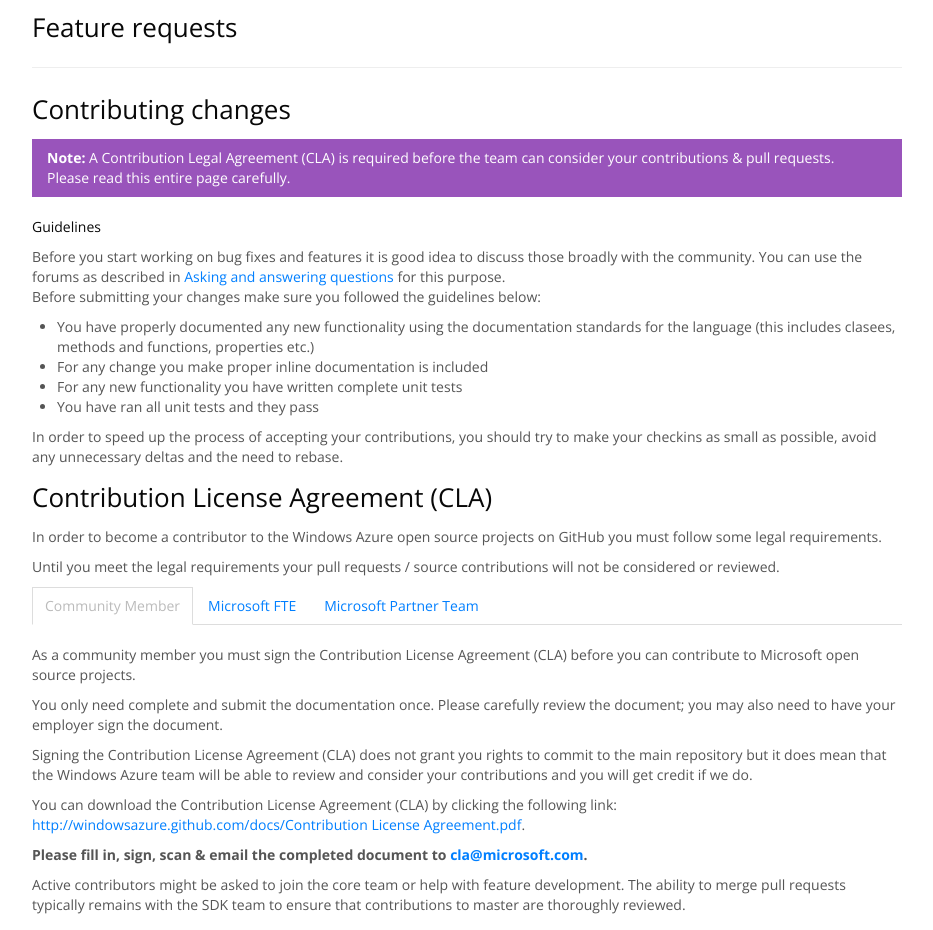
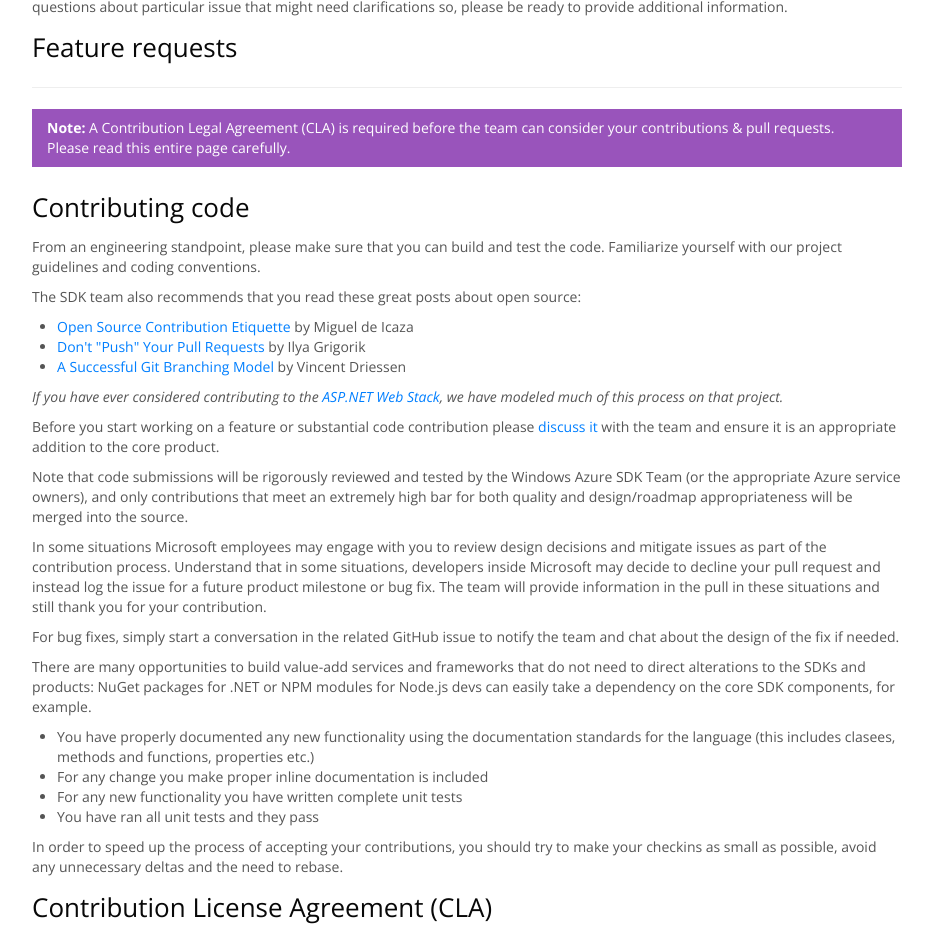
Before and after one commit to WindowsAzure/windowsazure.github.io, a plain HTML site: page guidelines.html in a window 1280 px wide. Shown: the part 1124-2054 px from the top of the page, without its empty margins (323-1256 px from the left). Drawn offline with nearby package versions, Linux system fonts and the light colour scheme.

Commit message:
filling out detailed sections

```diff
--- a/guidelines.html
+++ b/guidelines.html
@@ -74,9 +74,10 @@
                         <li><a href="#issues"><i class="icon-chevron-right"></i>Opening issues</a></li>
                         <li><a href="#features"><i class="icon-chevron-right"></i>Feature requests</a></li>
                         <li class="nav-header">OSS Development</li>
-                        <li><a href="#contributing"><i class="icon-chevron-right"></i>Guidelines</a></li>
+                        <li><a href="#contributing"><i class="icon-chevron-right"></i>Contributing code</a></li>
                         <li><a href="#cla"><i class="icon-chevron-right"></i>Legal / CLA</a></li>
                         <li><a href="#stepbystep"><i class="icon-chevron-right"></i>Step-by-step</a></li>
+                        <li><a href="#codereviews"><i class="icon-chevron-right"></i>Code reviews</a></li>
                         <li><a href="#contact"><i class="icon-chevron-right"></i>Contact the team</a></li>
                         <li class="nav-header">Join our team</li>
                         <li><a href="#jobs"><i class="icon-chevron-right"></i> Azure is hiring</a></li>
@@ -111,12 +112,13 @@
                     <li>Help answer questions on forums such as StackOverflow.</li>
                     <li>Submit a unit test.</li>
                     <li>Submit another unit test.</li>
+                    <li>Code review pending pull requests and bug fixes.</li>
                     <li>Tell others about these projects.</li>
                 </ul>
                 </section>
 
                 <section id="source">
-                <h3>Source code</h3>
+                <h3>Get the source code</h3>
                 <p>
                     Our source is developed &amp; published on GitHub.com
                     (<a href="//help.github.com/">learn more</a>).
@@ -209,8 +211,6 @@
 
 
                 <section id="contributing">
-                <h2>Contributing changes</h2>
-
                 <div class="alert alert-info">
                     <!-- <a class="close">&times;</a> -->
                     <strong>Note:</strong> A Contribution Legal Agreement (CLA) is
@@ -218,15 +218,68 @@
                     pull requests. Please read this entire page carefully.
                 </div>
 
-                <h4>Guidelines</h4>
+                <h2>Contributing code</h2>
+
                 <p>
-                    Before you start working on bug fixes and features it is good
-      idea to discuss those broadly with the community. You can use the
-      forums as described in <a href="#askingquestions">Asking and
-        answering questions</a> for this purpose.<br>
-                    Before submitting your changes make sure you followed the
-      guidelines below:<br>
+                    From an engineering standpoint, please make sure that you can
+                    build and test the code. Familiarize yourself with our
+                    project guidelines and coding conventions.
                 </p>
+
+                <p>
+                    The SDK team also recommends that you read these great
+                    posts about open source:
+                </p>
+                <ul>
+                    <li><a href="http://tirania.org/blog/archive/2010/Dec-31.html">Open Source Contribution Etiquette</a> by Miguel de Icaza</li>
+                    <li><a href="http://www.igvita.com/2011/12/19/dont-push-your-pull-requests/">Don't &quot;Push&quot; Your Pull Requests</a> by Ilya Grigorik</li>
+                    <li><a href="http://nvie.com/posts/a-successful-git-branching-model/">A Successful Git Branching Model</a> by Vincent Driessen</li>
+                </ul>
+
+                <p><em>
+                    If you have ever considered contributing to the <a
+                    href="http://aspnetwebstack.codeplex.com/wikipage?title=Contributing">ASP.NET Web Stack</a>,
+                    we have modeled much of this process on that project.</em></p>
+
+                <p>
+                    Before you start working on a feature or substantial code
+                    contribution please <a href="contact.html">discuss it</a> with
+                    the team and ensure it is an appropriate addition to the core
+                    product.
+                 </p>
+
+                <p>
+                    Note that code submissions will be rigorously reviewed and
+                    tested by the Windows Azure SDK Team (or the appropriate
+                    Azure service owners), and only contributions that meet
+                    an extremely high bar for both quality and design/roadmap
+                    appropriateness will be merged into the source.</p>
+
+                <p>
+                    In some situations Microsoft employees may engage with you
+                    to review design decisions and mitigate issues as part of
+                    the contribution process. Understand that in some situations,
+                    developers inside Microsoft may decide to decline your
+                    pull request and instead log the issue for a future
+                    product milestone or bug fix. The team will provide
+                    information in the pull in these situations and still
+                    thank you for your contribution.
+                </p>
+
+                <p>
+                      For bug fixes, simply start a conversation in the related
+                GitHub issue to notify the team and chat about the design of
+                the fix if needed.</p>
+
+                 <p>
+                    There are many opportunities to build value-add services and
+                     frameworks that do not need to direct alterations to the
+                     SDKs and products: NuGet packages for .NET or NPM modules
+                     for Node.js devs can easily take a dependency on the core
+                     SDK components, for example.
+                 </p>
+
+
                 <ul>
                     <li>You have properly documented any new functionality using the
         documentation standards for the language (this includes clasees,
@@ -323,6 +376,15 @@
                     that contributions to master are thoroughly reviewed.
                 </p>
 
+                <p>
+                    Please configure your Git client with a name and email
+                    address to use for your commits. This will also help the
+                    team validate your CLA status:
+
+                    <pre>git config user.name Your Name
+git config user.email YourAlias@YourEmailDomain</pre>
+                </p>
+
                     </section>
 
                 <section id="stepbystep">
@@ -390,6 +452,14 @@
                     </section>
 
 
+                <section id="codereviews">
+                <h3>Code Reviews</h3>
+
+                <p>
+                    tbd
+                </p>
+                </section>
+
                 <section id="contact">
                 <h3>Contact the team</h3>
 
```
